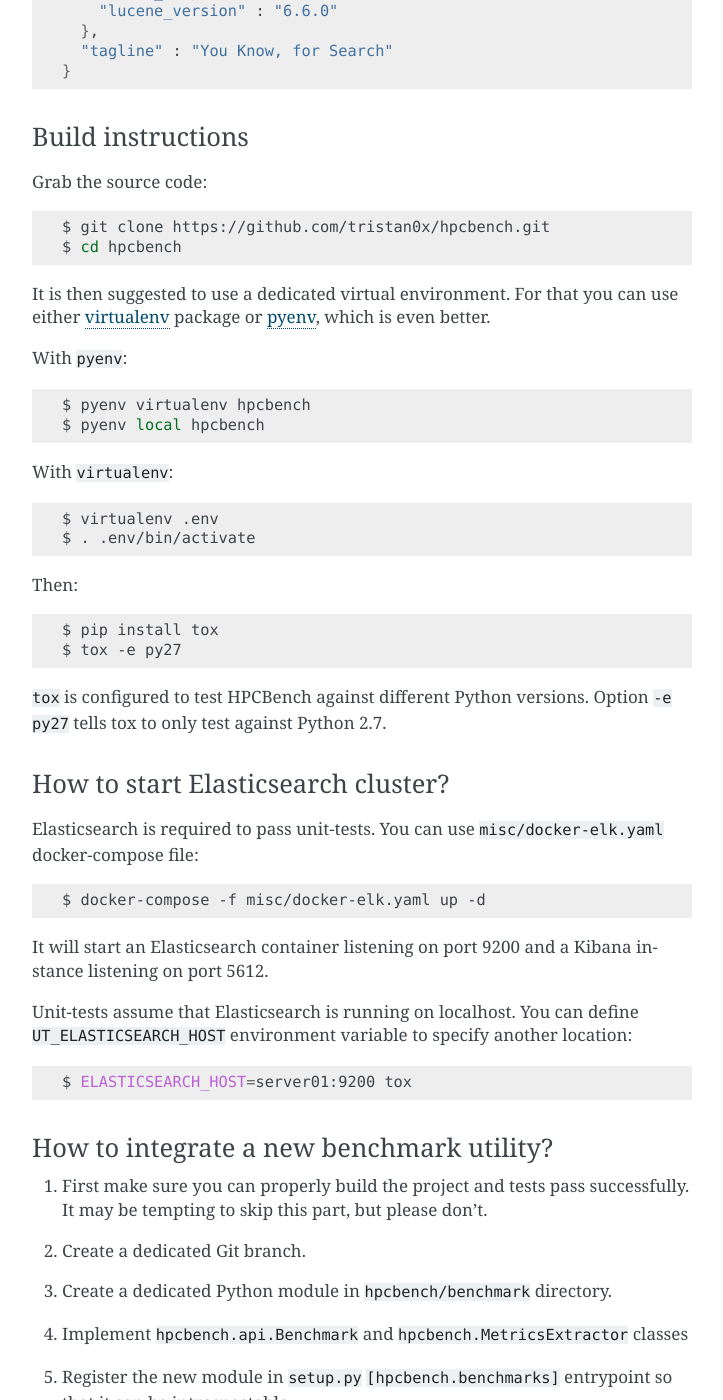
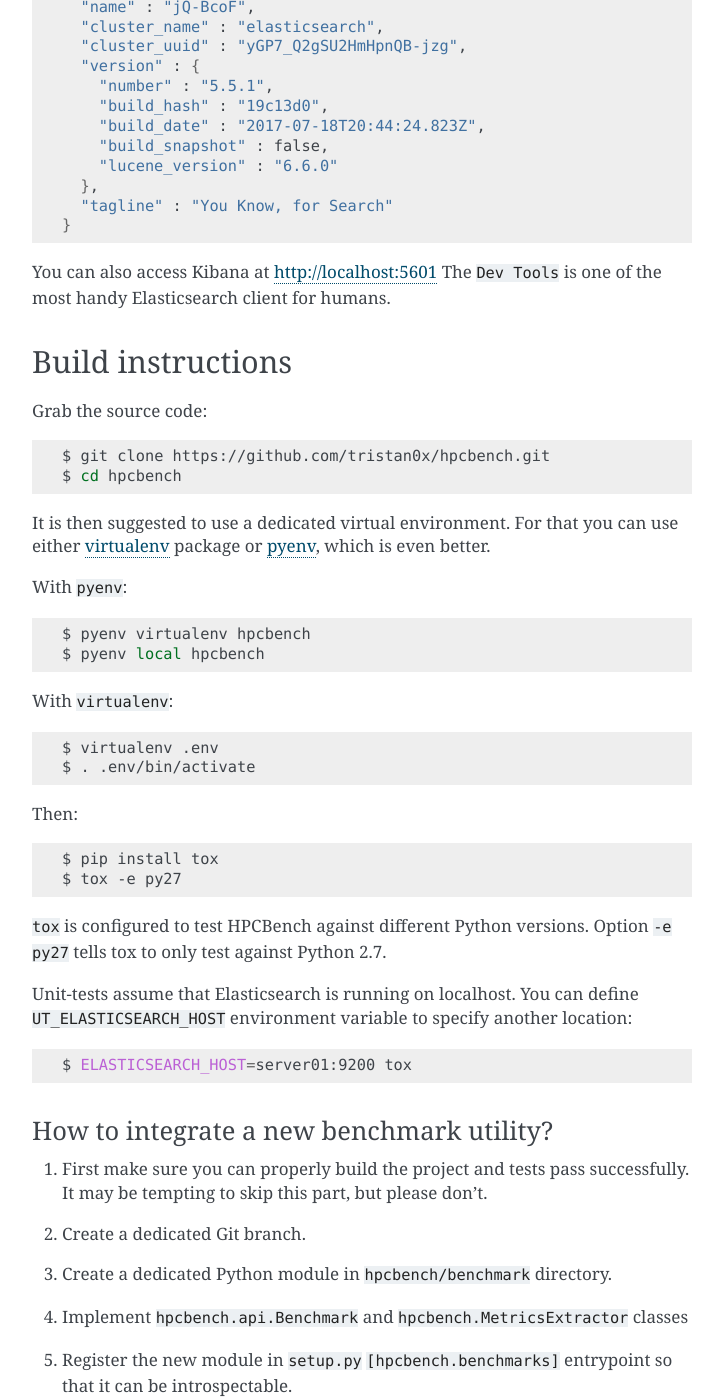
Before and after one commit to BlueBrain/hpcbench, a Sphinx documentation site: the page built from docs/index.rst, in a window 1280 px wide and 1400 px high, scrolled down 2331 px. Shown: the whole window, without its empty margins (388-1111 px from the left). Built offline with Sphinx 7.4.7, drawn with Linux system fonts in a browser that asks for light colours; some of the changed text lies outside the part shown.

Commit message:
Fix hierarchy

```diff
--- a/docs/index.rst
+++ b/docs/index.rst
@@ -59,7 +59,8 @@
 * ben-plop: Draw figures of an existing campaign
 * ben-elk: Push campaign data to Elasticsearch
 
-**ben-sh** expects a :doc:`YAML file <campaign>` describing the campaign to execute.
+**ben-sh** expects a YAML file describing the campaign to execute.
+Structure of this YAML file is detailled in the :doc:`campaign file reference <campaign>`.
 
 API
 ---
@@ -113,8 +119,11 @@
      "tagline" : "You Know, for Search"
    }
 
+You can also access Kibana at http://localhost:5601
+The ``Dev Tools`` is one of the most handy Elasticsearch client for humans.
+
 Build instructions
-~~~~~~~~~~~~~~~~~~
+------------------
 .. highlight:: bash
 
 Grab the source code::
@@ -144,16 +153,6 @@
 ``tox`` is configured to test HPCBench against different Python versions. Option
 ``-e py27`` tells tox to only test against Python 2.7.
 
-How to start Elasticsearch cluster?
-~~~~~~~~~~~~~~~~~~~~~~~~~~~~~~~~~~~
-Elasticsearch is required to pass unit-tests.
-You can use ``misc/docker-elk.yaml`` docker-compose file::
-
-   $ docker-compose -f misc/docker-elk.yaml up -d
-
-
-It will start an Elasticsearch container listening on port 9200 and a Kibana
-instance listening on port 5612.
 
 Unit-tests assume that Elasticsearch is running on localhost.
 You can define ``UT_ELASTICSEARCH_HOST`` environment variable to specify
```
Also changed, not shown: other parts of docs/index.rst (+9 -4 lines).
